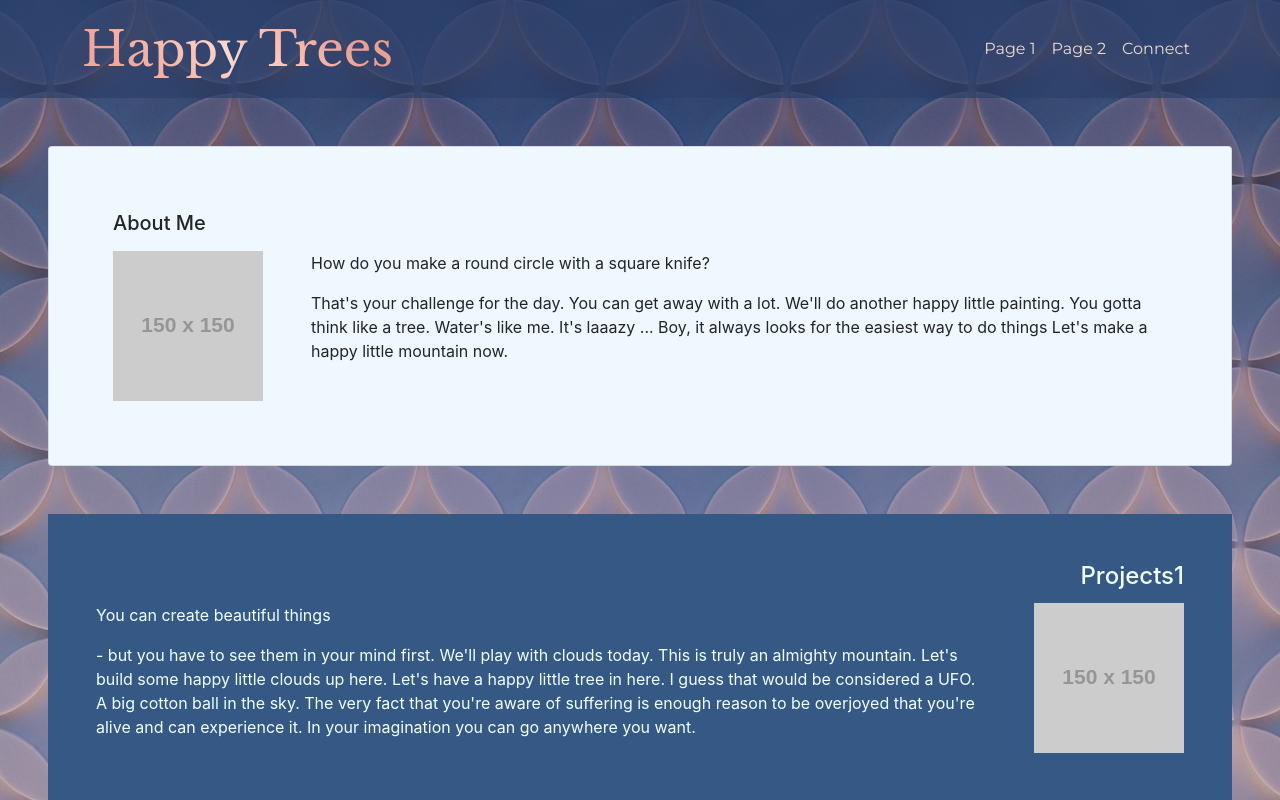
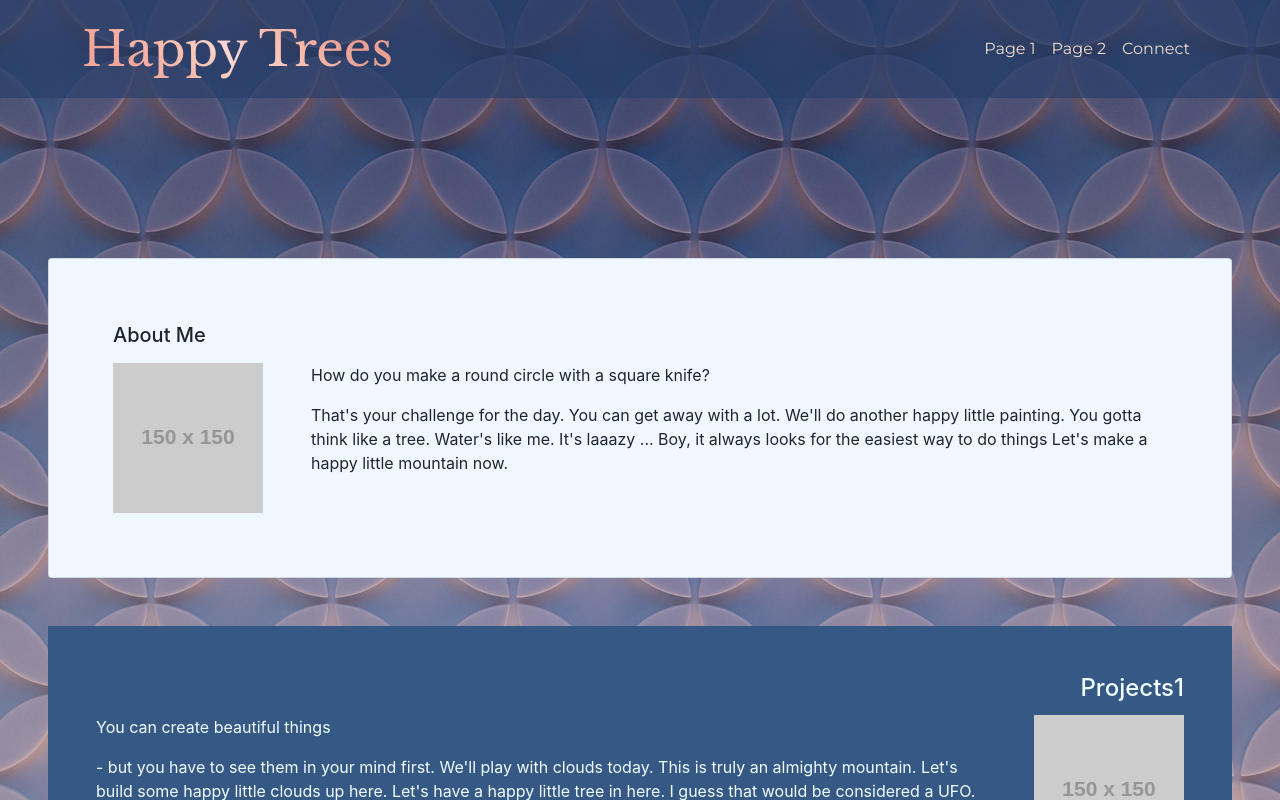
Before and after one commit to jnel-221/portfolioTemplate, a React (Create React App) app in the folder portfoliotemplate/: page / in a window 1280 px wide. Shown: the top 800 px of the page. Built offline with nearby package versions, Linux system fonts and the light colour scheme.

Commit message:
updated styling

```diff
--- a/portfoliotemplate/src/components/About.js
+++ b/portfoliotemplate/src/components/About.js
@@ -4,7 +4,7 @@ import "../css/componentCSS/About.css";
 
 const About = () => {
   return (
-    <Card className="p-5 m-5" id="about">
+    <Card className="p-5 mx-5" id="about">
       <Card.Body>
         <Card.Title className="pb-2">About Me</Card.Title>
         <Card.Img
--- a/portfoliotemplate/src/css/componentCSS/About.css
+++ b/portfoliotemplate/src/css/componentCSS/About.css
@@ -1,6 +1,6 @@
 #about {
     background-color: aliceblue;
-    margin-bottom: 3rem;
+    margin-top: 10rem;
 }
 
 
```
